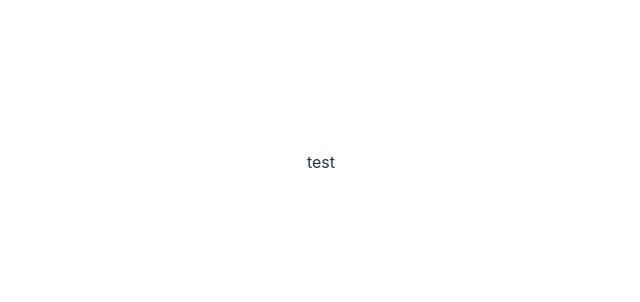
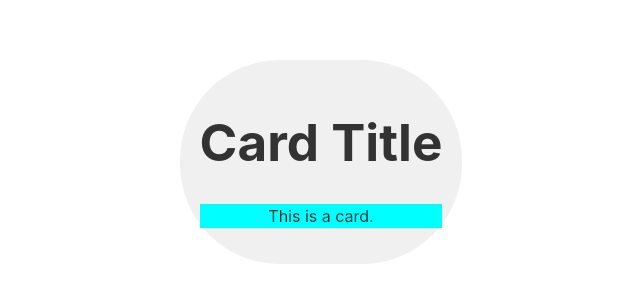
Before and after one commit to asw-afk/my-portfolio, a React (Vite) app in the folder my-portfolio/: page / in a window 1280 px wide. Shown: the part 238-540 px from the top of the page, without its empty margins (319-959 px from the left). Built offline with nearby package versions, Linux system fonts and the light colour scheme.

Commit message:
css working

```diff
--- a/my-portfolio/src/App.css
+++ b/my-portfolio/src/App.css
@@ -34,7 +34,13 @@
   }
 }
 
+.card{
+  background-color: #F0F0F0;
+  padding: 20px;
+  border-radius: 5px;
+  color: #333;
 
+}
 
 .read-the-docs {
   color: #888;
--- a/my-portfolio/src/App.jsx
+++ b/my-portfolio/src/App.jsx
@@ -3,7 +3,7 @@
 // import viteLogo from '/vite.svg'
 import './App.css'
 import Card from './components/UI/card/card'
-//  import Nav from './components/UI/nav/Nav'
+ //import Nav from './components/UI/nav/Nav'
 import './App.css'
 
 function App() {
@@ -11,7 +11,7 @@ function App() {
   return (
     <>
     {/* <Nav/> */}
-    <Card name="card"/>
+    <Card/>
 
     </>
   )
--- a/my-portfolio/src/components/UI/card/card.css
+++ b/my-portfolio/src/components/UI/card/card.css
@@ -1,4 +1,10 @@
 .card {
     border-color: black;
     border-radius: 100px;
+
 }
+
+
+p {
+    background-color: aqua;
+}
--- a/my-portfolio/src/components/UI/card/card.jsx
+++ b/my-portfolio/src/components/UI/card/card.jsx
@@ -1,11 +1,13 @@
 //import{ useState } from 'react';
+import './card.css'
 
 function Card() {
- return (  <div>
-    <p id="card" >
-    test
-    </p>
-   </div> )
+ return   (<div className="card">
+ <h1>Card Title</h1>
+ <p>This is a card.</p>
+
+</div>
+);
 }
 
 export default Card;
```
